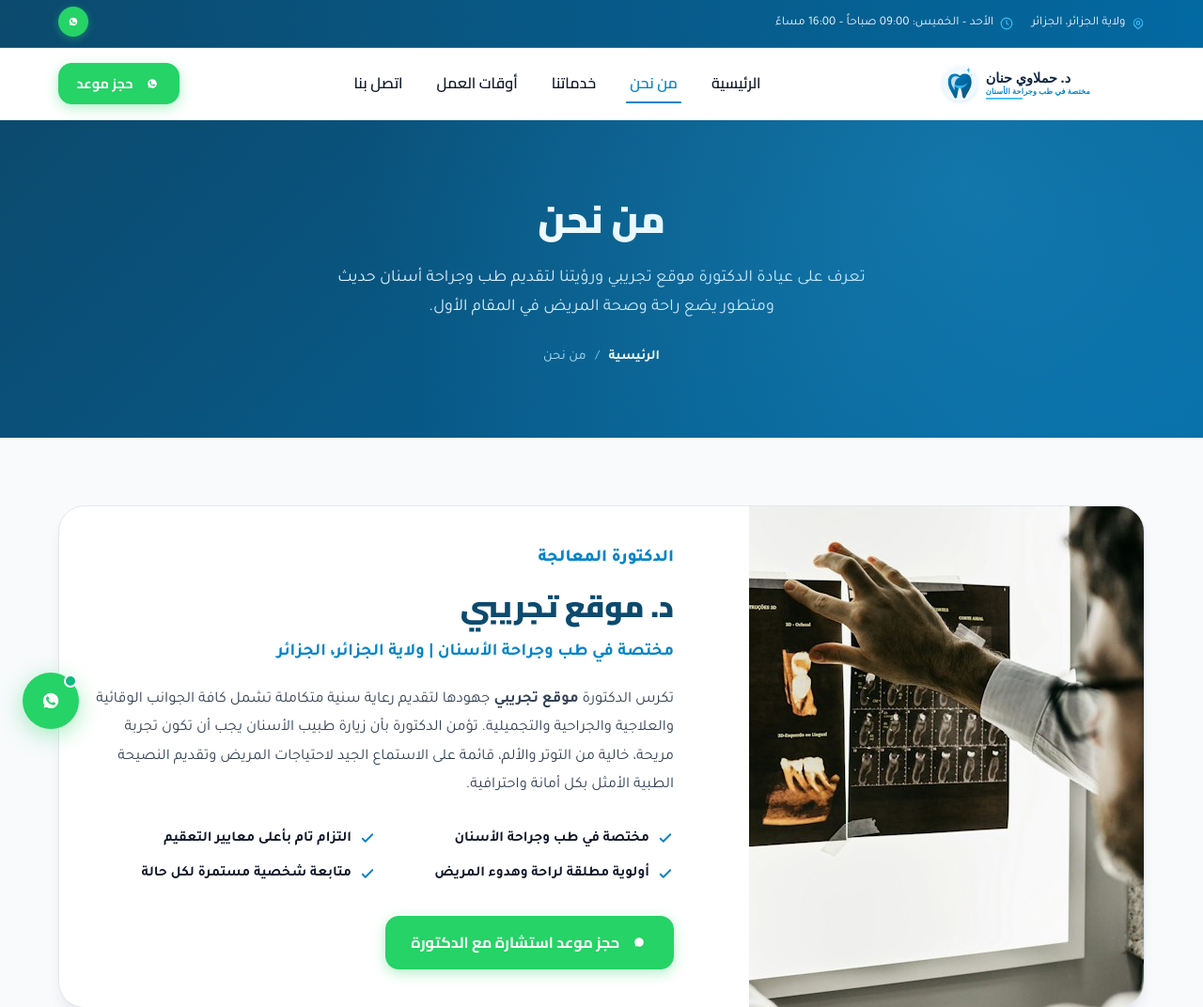
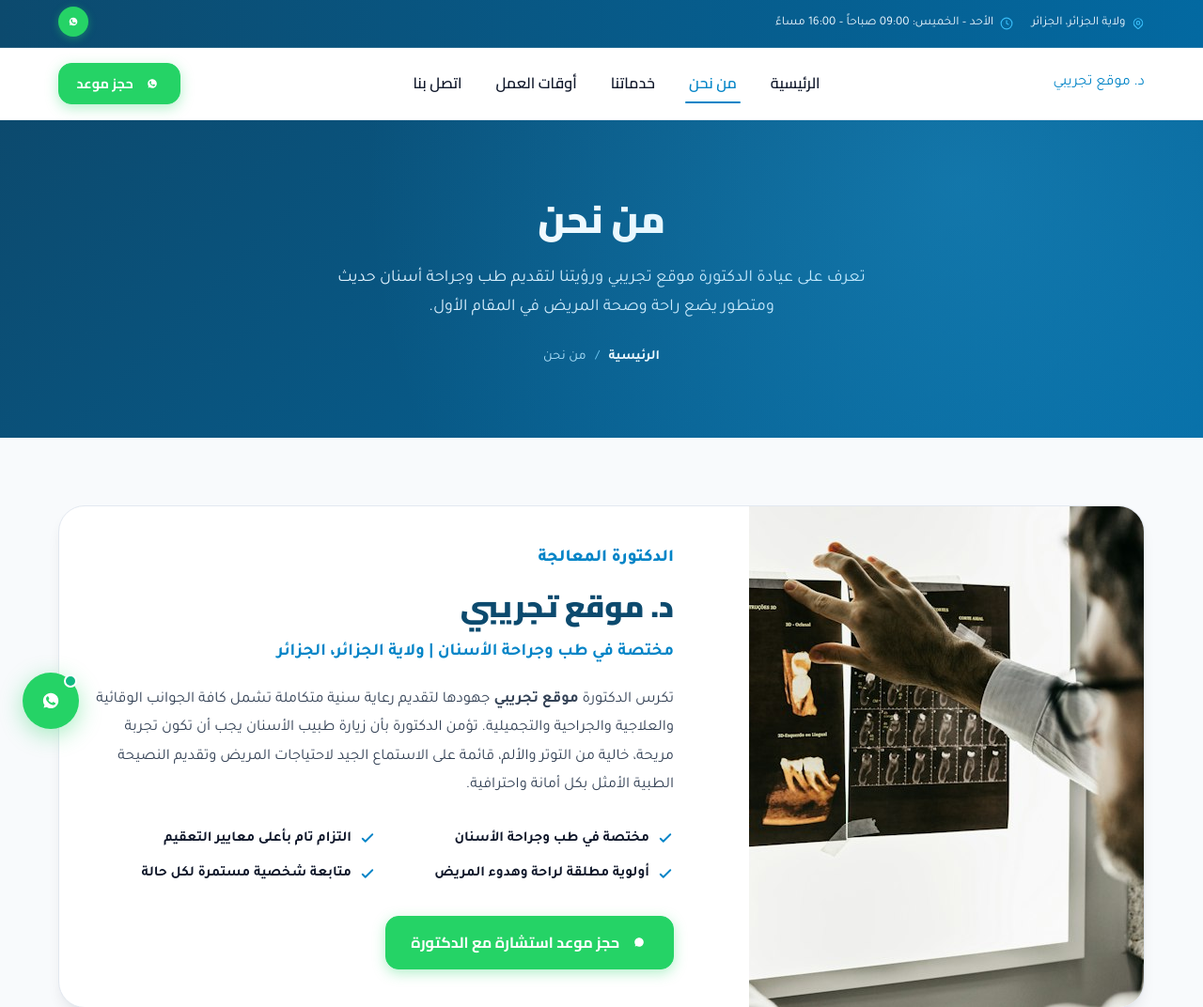
Before and after one commit to hamminori6-prog/drhanane, a plain HTML site: page about.html in a window 1280 px wide. Shown: the top 1072 px of the page at 94% size. Drawn offline with Linux system fonts and the light colour scheme.

Commit message:
Update about.html

```diff
--- a/about.html
+++ b/about.html
@@ -36,7 +36,7 @@
     <div class="container">
       <nav class="navbar" aria-label="التنقل الرئيسي">
         <a href="index.html" class="nav-brand">
-          <img src="assets/images/logo.svg" alt="شعار د. موقع تجريبي" class="nav-logo-img">
+<span class="nav-brand-text">د. موقع تجريبي</span>
         </a>
         <div class="nav-menu">
           <a href="index.html" class="nav-link">الرئيسية</a>
```
